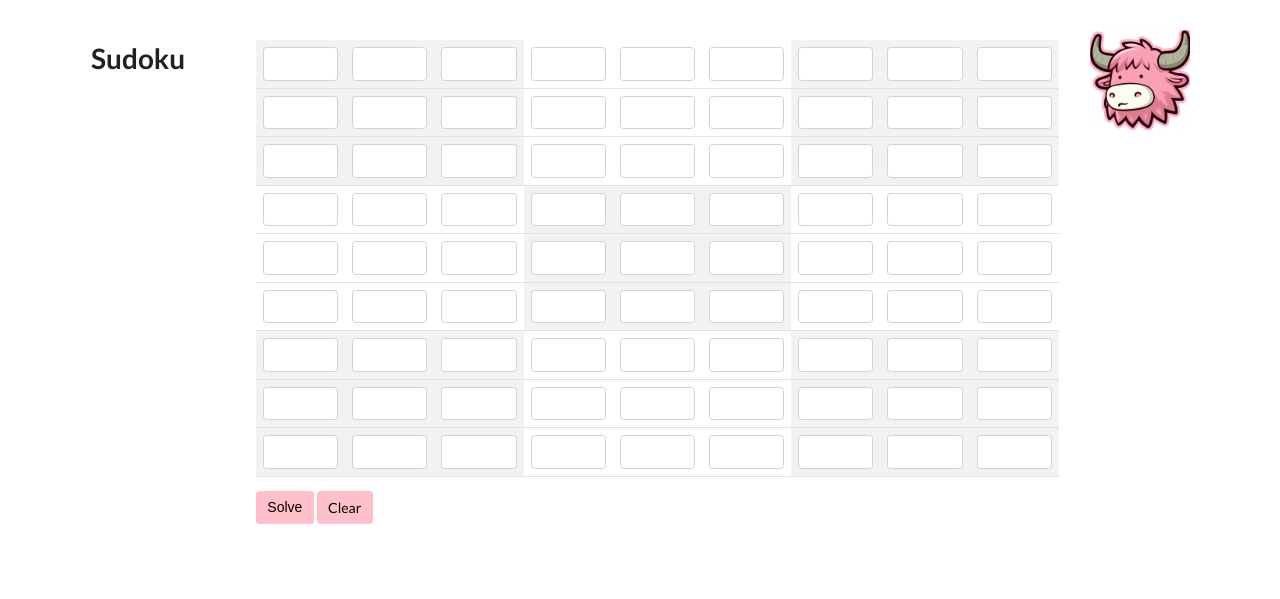
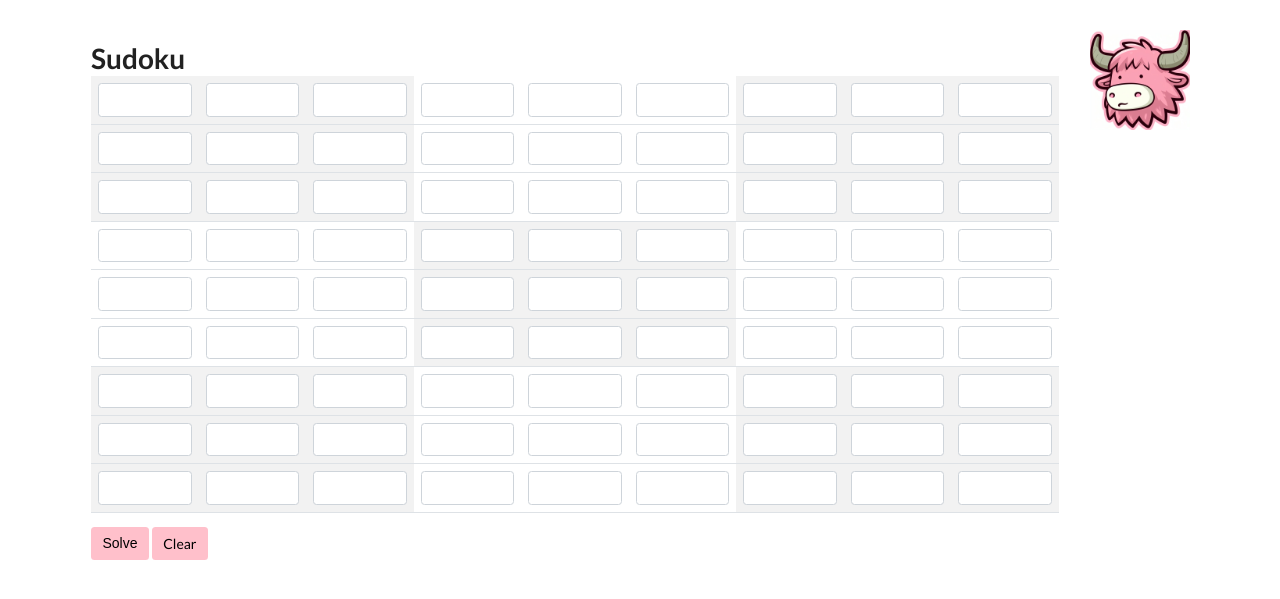
Before and after one commit to DarrenRobinson500/vercel_test, a Django app: page /sudoku in a window 1280 px wide. Shown: the part 48-647 px from the top of the page. Run offline with Django 4.2, Linux system fonts and the light colour scheme; some libraries are stand-ins or nearby versions.

Commit message:
Sudoku update

```diff
--- a/app/templates/sudoku.html
+++ b/app/templates/sudoku.html
@@ -10,7 +10,7 @@
             <div class="col-sm-2">
             <h1>Sudoku</h1>
             </div>
-            <div class="col-sm-10">
+            <div class="col-sm-12">
                 <table class="table">
                     <tbody>
                         {% for row in puzzle.table %}
```
